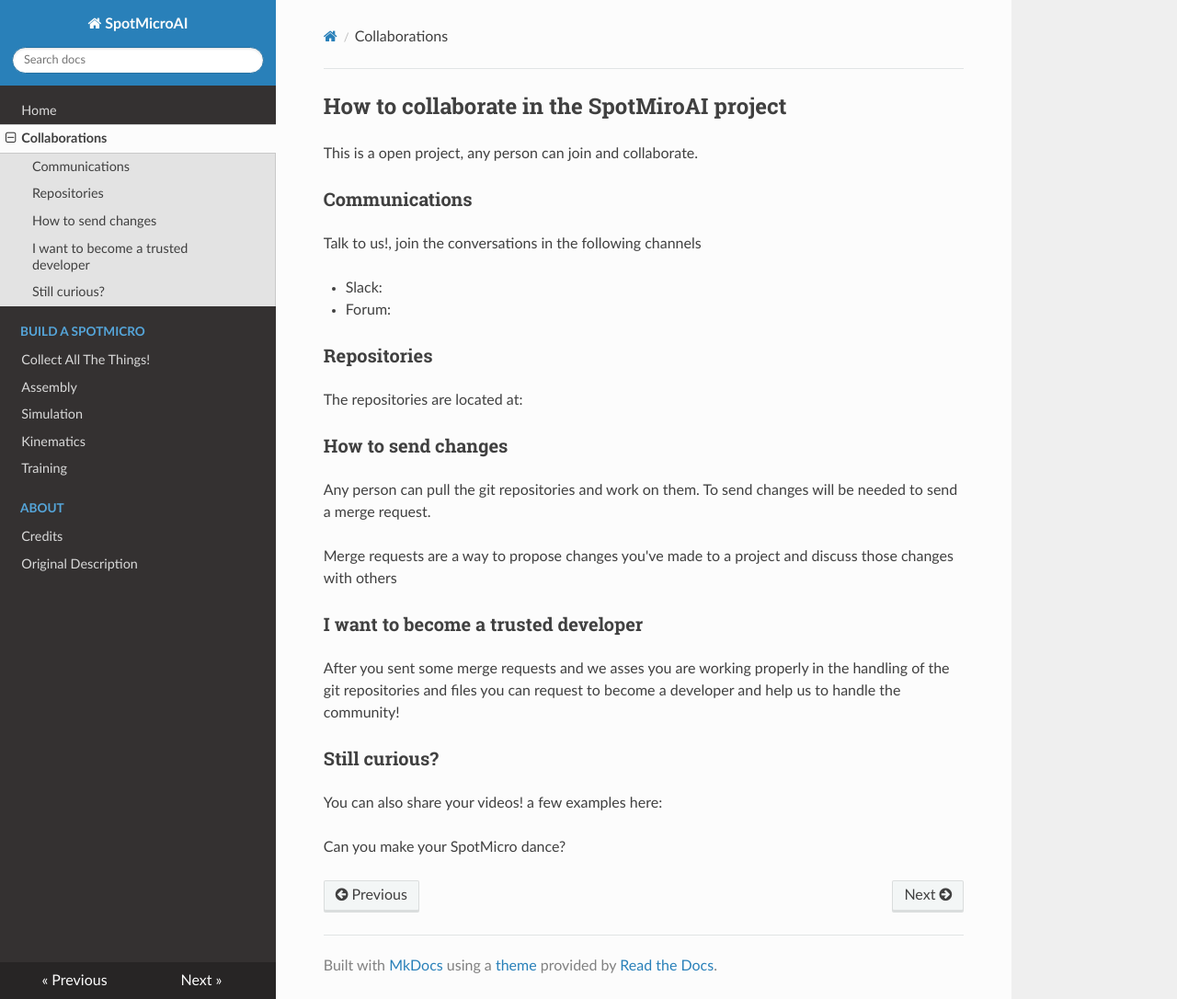
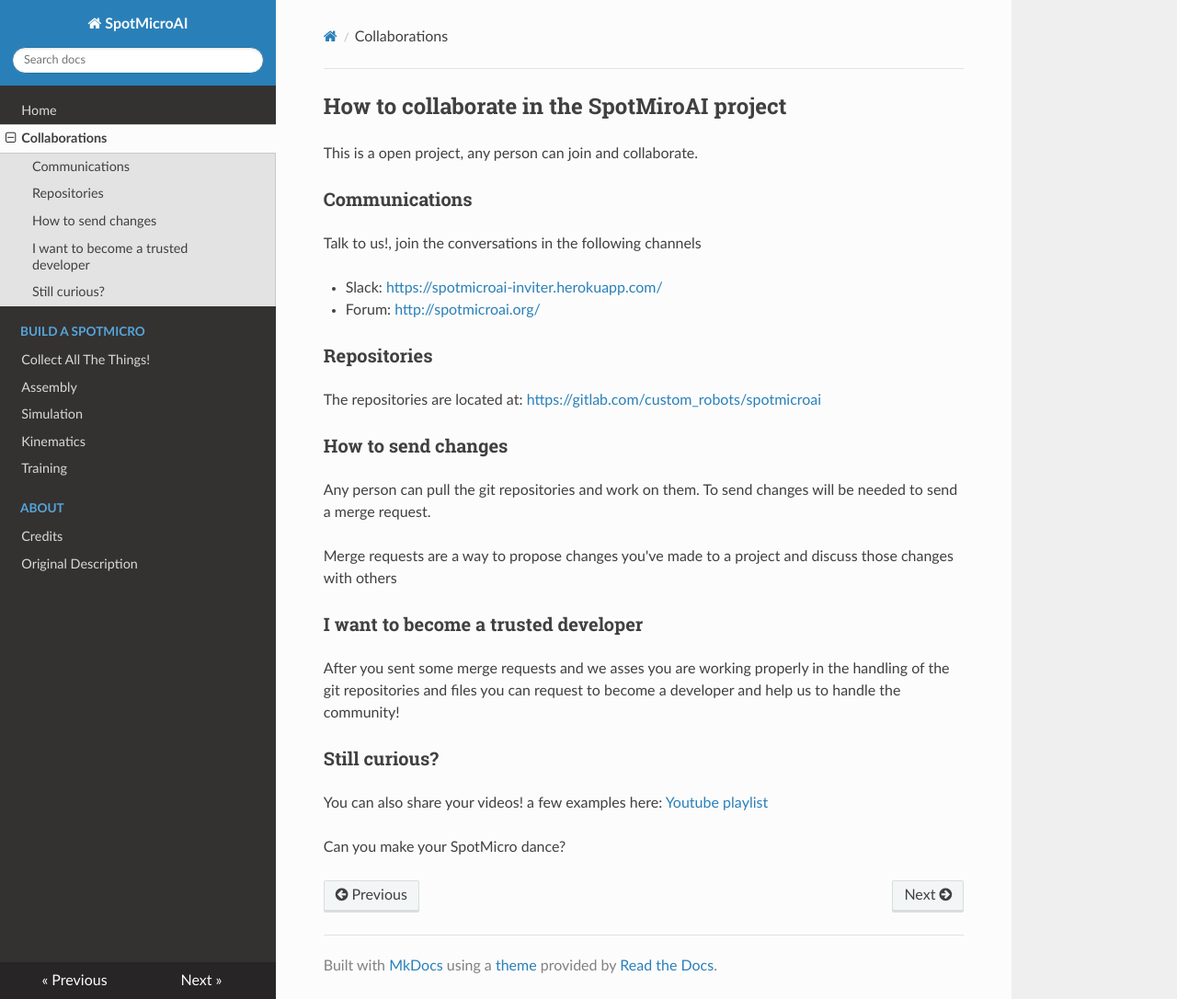
Before and after one commit to Mejituu/spotmicroai-website, an MkDocs documentation site: the page built from docs/collaborations.md, in a window 1280 px wide and 1086 px high. Shown: the whole window at 92% size. Built offline with MkDocs 1.6.1, drawn with Linux system fonts in a browser that asks for light colours; nearby versions of some CDN libraries; part of the change alters nothing that is shown.

Commit message:
fixed links (again)

```diff
--- a/docs/collaborations.md
+++ b/docs/collaborations.md
@@ -6,12 +6,12 @@ This is a open project, any person can join and collaborate.
 
 Talk to us!, join the conversations in the following channels
 
-* Slack: [](https://spotmicroai-inviter.herokuapp.com/)
-* Forum: [](http://spotmicroai.org/)
+* Slack: [https://spotmicroai-inviter.herokuapp.com/](https://spotmicroai-inviter.herokuapp.com/)
+* Forum: [http://spotmicroai.org/](http://spotmicroai.org/)
 
 ### Repositories
 
-The repositories are located at: [](https://gitlab.com/custom_robots/spotmicroai)
+The repositories are located at: [https://gitlab.com/custom_robots/spotmicroai](https://gitlab.com/custom_robots/spotmicroai)
 
 ### How to send changes
 
@@ -26,6 +26,6 @@ After you sent some merge requests and we asses you are working properly in the
 ### Still curious?
 
 You can also share your videos! a few examples here:
-[](https://www.youtube.com/watch?v=kHBcVlqpvZ8&list=PLp5v7U2tXHs3BYfe93GZwuUZLGsisapic&)
+[Youtube playlist](https://www.youtube.com/watch?v=kHBcVlqpvZ8&list=PLp5v7U2tXHs3BYfe93GZwuUZLGsisapic&)
 
 Can you make your SpotMicro dance?
```
